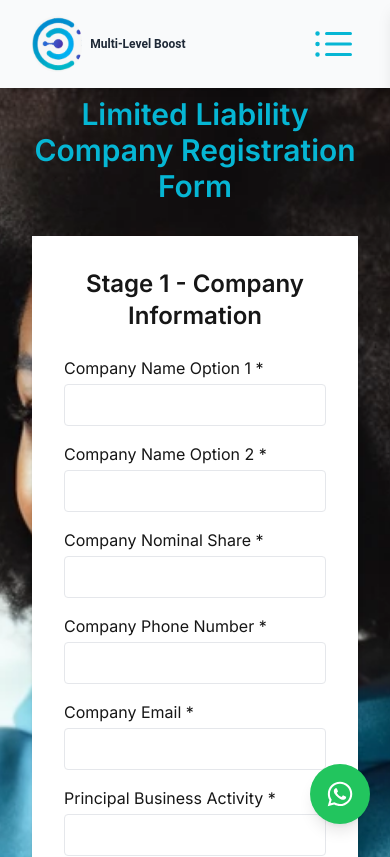
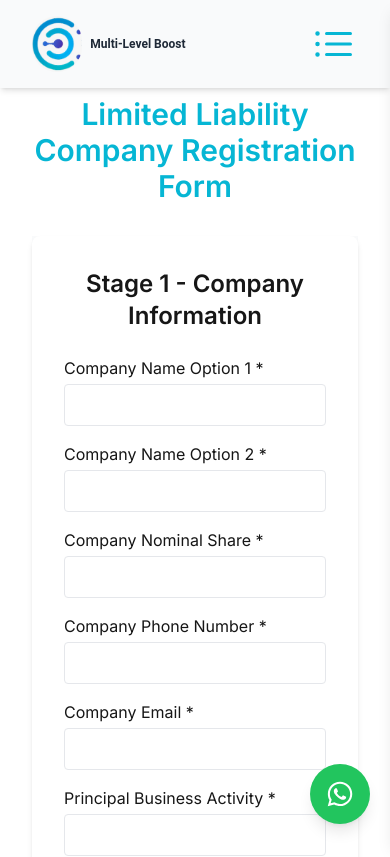
Before and after one commit to elijahkelechi/mlb_frontend, a React (Vite) app: page /LLC_registration_form in a window 390 px wide. Shown: the top 857 px of the page. Built offline with nearby package versions, Linux system fonts and the light colour scheme.

Commit message:
bon commit

```diff
--- a/src/pages/LimitedLiabilityRegistration/LLCRegistrationForm.jsx
+++ b/src/pages/LimitedLiabilityRegistration/LLCRegistrationForm.jsx
@@ -251,8 +251,13 @@ const MultiStageForm = () => {
 
   return (
     <div
-      className="relative min-h-screen bg-cover bg-center"
-      style={{ backgroundImage: `url(${bgImage})` }}
+      className={`bg-white relative min-h-screen ${
+        window.innerWidth >= 768 ? "bg-cover bg-center" : ""
+      }`}
+      style={{
+        backgroundImage:
+          window.innerWidth >= 768 ? `url(${bgImage})` : undefined,
+      }}
     >
       <motion.div
         initial={{ opacity: 0 }}
```
